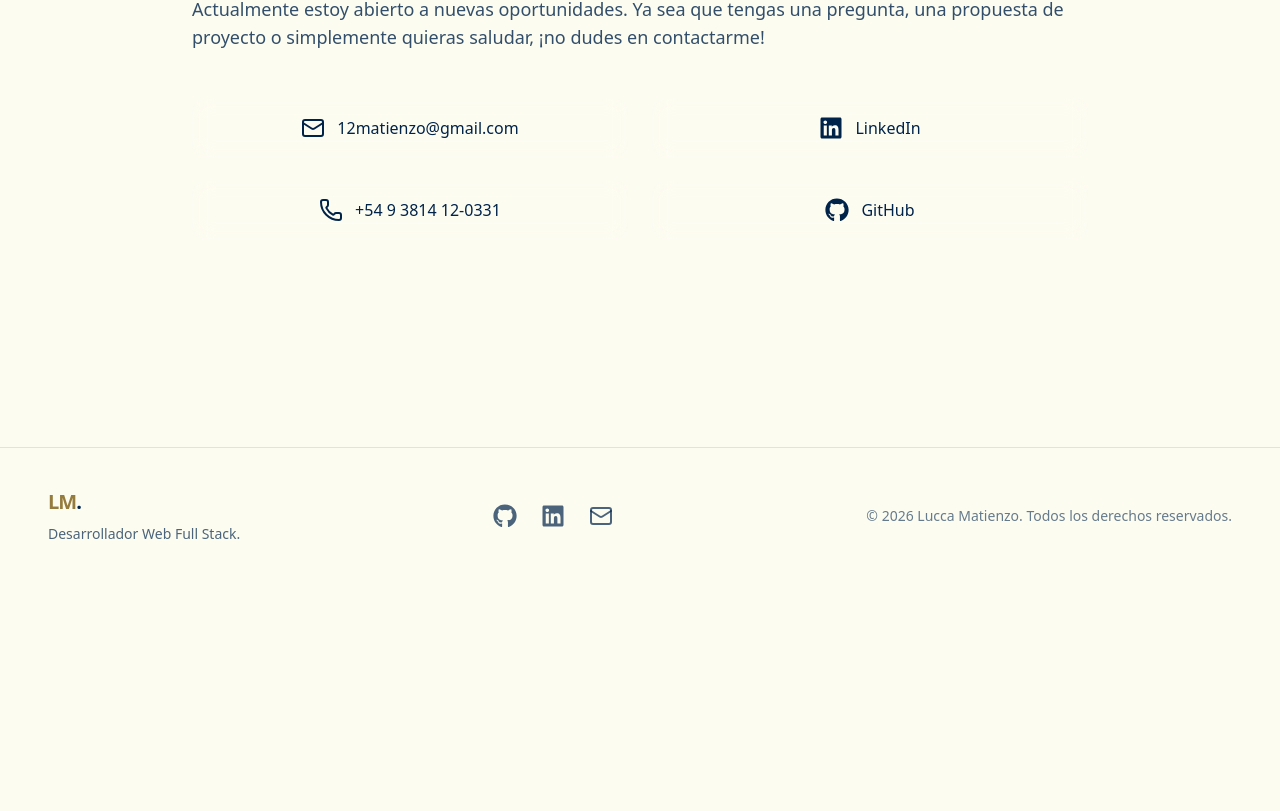
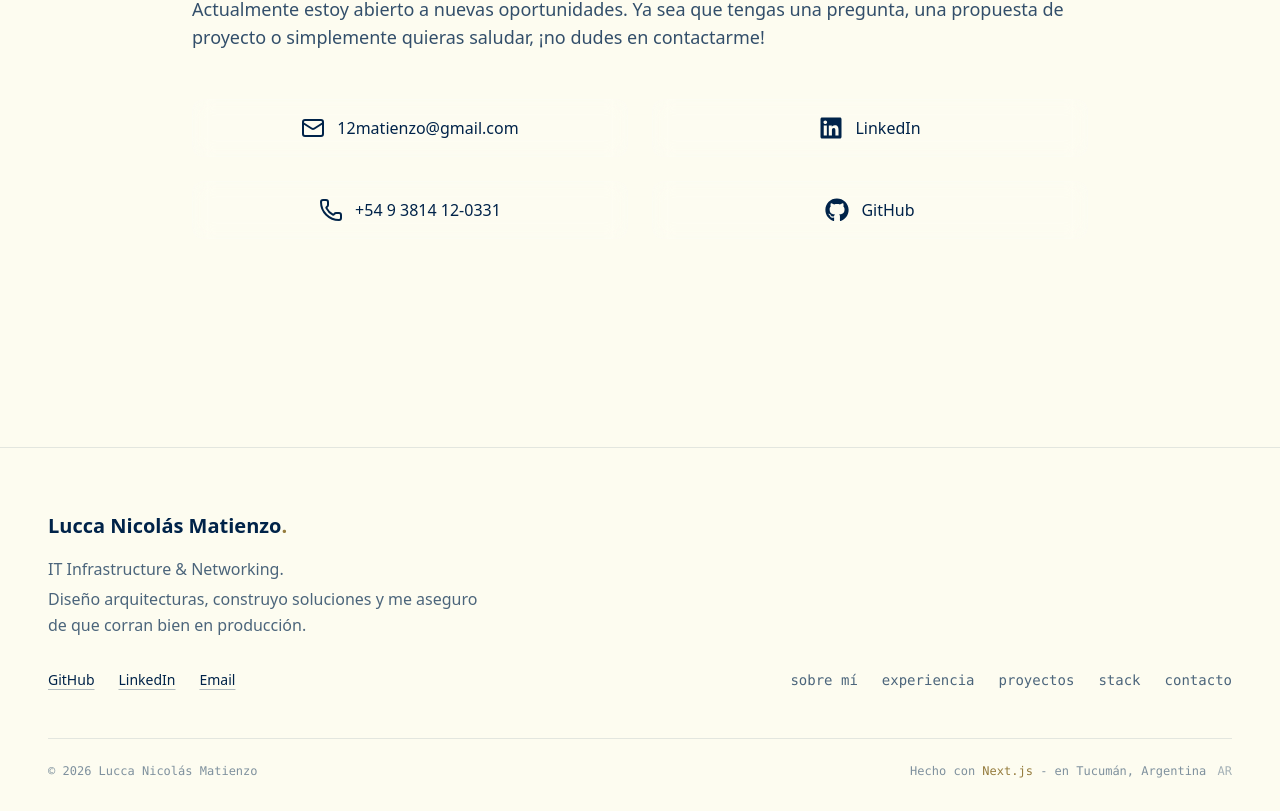
Before and after one commit to LuccaMatienzo/portfolio, a Next.js app: page / in a window 1280 px wide. Shown: the part 5231-6042 px from the top of the page. Before the commit the page ends 5815 px from the top, so only its background shows below. Built offline with nearby package versions, Linux system fonts and the light colour scheme.

Commit message:
feat: redesigned footer to match reference layout

```diff
--- a/src/components/ui/Footer.tsx
+++ b/src/components/ui/Footer.tsx
@@ -1,49 +1,87 @@
 import Link from "next/link";
-import { Mail } from "lucide-react";
-import { FaGithub, FaLinkedin } from "react-icons/fa";
+
+const navLinks = [
+  { name: "sobre mí", href: "#sobre-mi" },
+  { name: "experiencia", href: "#experiencia" },
+  { name: "proyectos", href: "#proyectos" },
+  { name: "stack", href: "#stack" },
+  { name: "contacto", href: "#contacto" },
+];
 
 export default function Footer() {
   const currentYear = new Date().getFullYear();
 
   return (
-    <footer className="border-t border-primary/20 bg-background py-10 mt-20">
-      <div className="container mx-auto px-6 md:px-12 flex flex-col md:flex-row justify-between items-center gap-6">
-        <div className="text-center md:text-left">
-          <Link href="#inicio" className="text-xl font-bold text-primary tracking-tighter">
-            LM<span className="text-foreground">.</span>
-          </Link>
-          <p className="text-sm text-foreground/70 mt-2">
-            Desarrollador Web Full Stack.
-          </p>
+    <footer className="border-t border-foreground/10 bg-background pt-16 pb-8 mt-20">
+      <div className="container mx-auto px-6 md:px-12">
+        <div className="flex flex-col md:flex-row justify-between items-start md:items-end gap-12 mb-12">
+
+          {/* Left Side: Info & Links */}
+          <div className="max-w-md">
+            <h2 className="text-xl font-bold text-foreground mb-4">
+              Lucca Nicolás Matienzo<span className="text-primary">.</span>
+            </h2>
+            <p className="text-foreground/70 mb-1 leading-relaxed">
+              IT Infrastructure & Networking.
+            </p>
+            <p className="text-foreground/70 mb-8 leading-relaxed">
+              Diseño arquitecturas, construyo soluciones y me aseguro de que corran bien en producción.
+            </p>
+
+            <div className="flex items-center space-x-6 text-sm font-medium">
+              <a
+                href="https://github.com/LuccaMatienzo"
+                target="_blank"
+                rel="noopener noreferrer"
+                className="text-foreground hover:text-primary transition-colors underline decoration-foreground/30 underline-offset-4 hover:decoration-primary"
+              >
+                GitHub
+              </a>
+              <a
+                href="https://www.linkedin.com/in/lucca-nicol%C3%A1s-matienzo-293682195/"
+                target="_blank"
+                rel="noopener noreferrer"
+                className="text-foreground hover:text-primary transition-colors underline decoration-foreground/30 underline-offset-4 hover:decoration-primary"
+              >
+                LinkedIn
+              </a>
+              <a
+                href="mailto:12matienzo@gmail.com"
+                className="text-foreground hover:text-primary transition-colors underline decoration-foreground/30 underline-offset-4 hover:decoration-primary"
+              >
+                Email
+              </a>
+            </div>
+          </div>
+
+          {/* Right Side: Navigation */}
+          <div className="flex flex-col items-start md:items-end w-full md:w-auto">
+            <nav className="flex flex-wrap gap-x-6 gap-y-3 justify-start md:justify-end">
+              {navLinks.map((link) => (
+                <Link
+                  key={link.name}
+                  href={link.href}
+                  className="text-sm font-mono text-foreground/70 hover:text-primary transition-colors"
+                >
+                  {link.name}
+                </Link>
+              ))}
+            </nav>
+          </div>
+
         </div>
 
-        <div className="flex items-center space-x-6">
-          <a
-            href="https://github.com/"
-            target="_blank"
-            rel="noopener noreferrer"
-            className="text-foreground/70 hover:text-primary transition-colors"
-          >
-            <FaGithub size={24} />
-          </a>
-          <a
-            href="https://linkedin.com/in/"
-            target="_blank"
-            rel="noopener noreferrer"
-            className="text-foreground/70 hover:text-primary transition-colors"
-          >
-            <FaLinkedin size={24} />
-          </a>
-          <a
-            href="mailto:lucca@example.com"
-            className="text-foreground/70 hover:text-primary transition-colors"
-          >
-            <Mail size={24} />
-          </a>
-        </div>
+        {/* Divider */}
+        <div className="w-full h-px bg-foreground/10 mb-6"></div>
 
-        <div className="text-sm text-foreground/60">
-          &copy; {currentYear} Lucca Matienzo. Todos los derechos reservados.
+        {/* Bottom Bar */}
+        <div className="flex flex-col sm:flex-row justify-between items-center gap-4 text-xs text-foreground/50 font-mono">
+          <div>
+            &copy; {currentYear} Lucca Nicolás Matienzo
+          </div>
+          <div>
+            Hecho con <span className="text-primary font-medium">Next.js</span> - en Tucumán, Argentina <span className="opacity-70 ml-1">AR</span>
+          </div>
         </div>
       </div>
     </footer>
```
